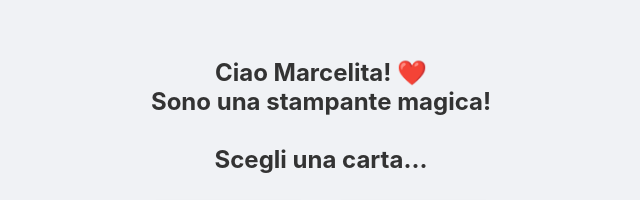
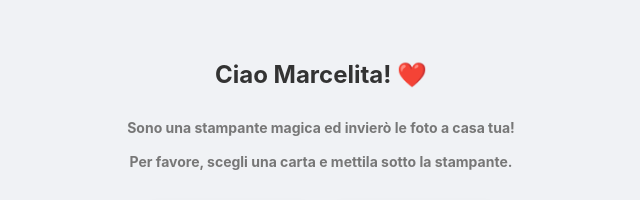
Before and after one commit to stezan/stezan.github.io, a plain HTML site: page projects/anniversary2/index.html in a window 1280 px wide. Shown: the part 119-319 px from the top of the page, without its empty margins (319-959 px from the left). Drawn offline with Linux system fonts and the light colour scheme.

Commit message:
anniversary2

```diff
--- a/projects/anniversary2/index.html
+++ b/projects/anniversary2/index.html
@@ -194,7 +194,8 @@
     <div class="game-container">
 
         <div id="card-screen" class="screen active">
-            <h1>Ciao Marcelita! ❤️ <br>Sono una stampante magica!<br><br>Scegli una carta...</h1>
+            <h1>Ciao Marcelita! ❤️</h1>
+            <h2 class="subtitle">Sono una stampante magica ed invierò le foto a casa tua!<br><br>Per favore, scegli una carta e mettila sotto la stampante. <br><br></h2>
             <div class="card-grid">
                 <div class="card" data-choice="camel">🐫</div>
                 <div class="card" data-choice="fish">🐟</div>
```
